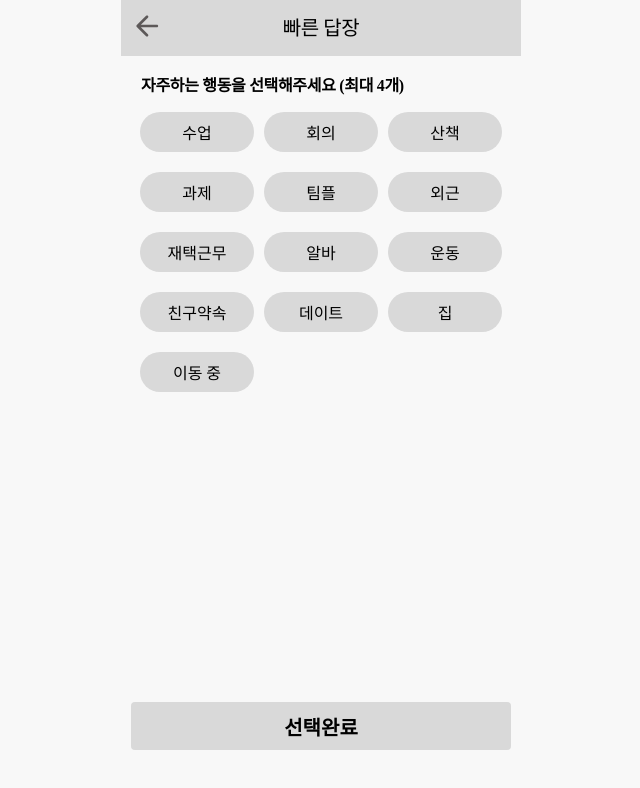
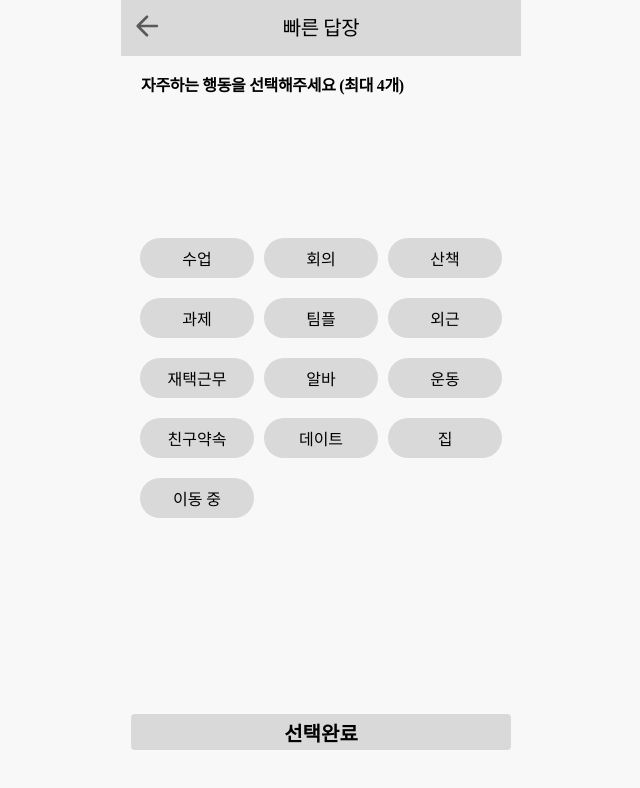
Before and after one commit to ajs3801/co-deep-learning-front, a React (Create React App) app: page /main/answer in a window 1280 px wide. Shown: the top 788 px of the page, without its empty margins (319-959 px from the left). Built offline with nearby package versions, Linux system fonts and the light colour scheme; a web font is replaced by a local one.

Commit message:
fix height and footer

```diff
--- a/src/App.jsx
+++ b/src/App.jsx
@@ -10,6 +10,7 @@ function App() {
   function setScreenSize() {
     let vh = window.innerHeight * 0.01;
     document.documentElement.style.setProperty("--vh", `${vh}px`);
+    console.log(vh);
   }
   useEffect(() => {
     setScreenSize();
--- a/src/App.styles.jsx
+++ b/src/App.styles.jsx
@@ -2,6 +2,7 @@ import styled from "@emotion/styled";
 
 export const AppContainer = styled.div`
   max-width: 400px;
+  height: calc(var(--vh, 1vh) * 100);
   margin: auto;
   display: flex;
   justify-content: center;
--- a/src/components/quickAnswer/QuickAnswer.styles.jsx
+++ b/src/components/quickAnswer/QuickAnswer.styles.jsx
@@ -5,6 +5,7 @@ export const QuickAnswerContentContainer = styled.div`
   flex-direction: column;
   align-items: center;
   width: 100%;
+  height: calc(var(--vh, 1vh) * 100);
   margin: auto;
   margin-top: 56px;
   margin-bottom: 20px;
--- a/src/components/register/registerField/RegisterField.styles.jsx
+++ b/src/components/register/registerField/RegisterField.styles.jsx
@@ -3,12 +3,14 @@ import { TextareaAutosize } from '@mui/base/TextareaAutosize';
 
 export const RegisterFieldContainer = styled.div`
   width: 100%;
+  max-width: 400px;
+  height: calc(var(--vh, 1vh) * 100);
   display: flex;
   flex-direction: column;
   overflow: scroll;
-  margin-top: 56px;
   padding: 15px;
   gap: 40px;
+  margin-top: 110px;
 `;
 
 export const RegisterFieldHolder = styled.div`
--- a/src/components/register/registerSelectRole/RegisterSelectRole.styles.jsx
+++ b/src/components/register/registerSelectRole/RegisterSelectRole.styles.jsx
@@ -6,7 +6,7 @@ export const RegisterSelectRoleContainer = styled.div`
   align-items: center;
   margin: auto;
   width: 75%;
-  height: 100vh;
+  height: calc(var(--vh, 1vh) * 100);
   gap: 20px;
 `;
 
--- a/src/index.css
+++ b/src/index.css
@@ -16,7 +16,11 @@ code {
     monospace;
 }
 
-input {
+input, textarea, button {
+  appearance: none;
+  -moz-appearance: none;
   -webkit-appearance: none;
+  border-radius: 0;
   -webkit-border-radius: 0;
+  -moz-border-radius: 0;
 }
--- a/src/pages/main/Main.styles.jsx
+++ b/src/pages/main/Main.styles.jsx
@@ -6,7 +6,7 @@ export const MainContainer = styled.div`
   align-items: center;
   width: 100%;
   max-width: 400px;
-  height: calc(var(--vh, 1vh) * 100 + 48px);
+  height: calc(var(--vh, 1vh) * 100 + 56px);
 `;
 
 export const Header = styled.div`
@@ -32,7 +32,7 @@ export const Footer = styled.div`
   max-width: 400px;
   height: 56px;
   position: absolute;
-  top: calc(100vh - 56px);
+  bottom: -56px;
   background: #D9D9D9;
   display: flex;
   justify-content: space-evenly;
```
